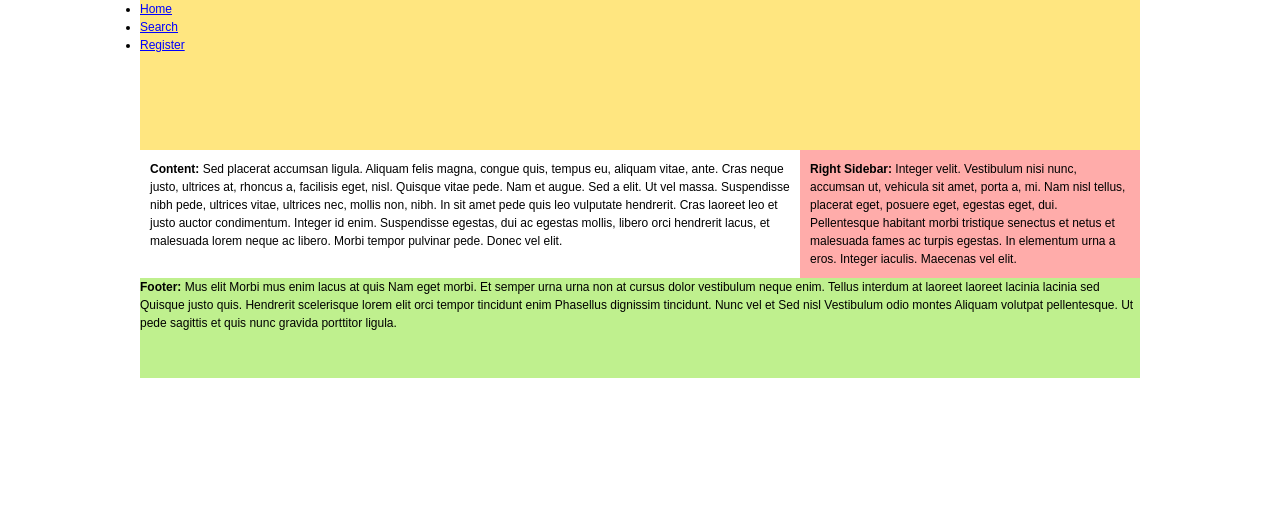
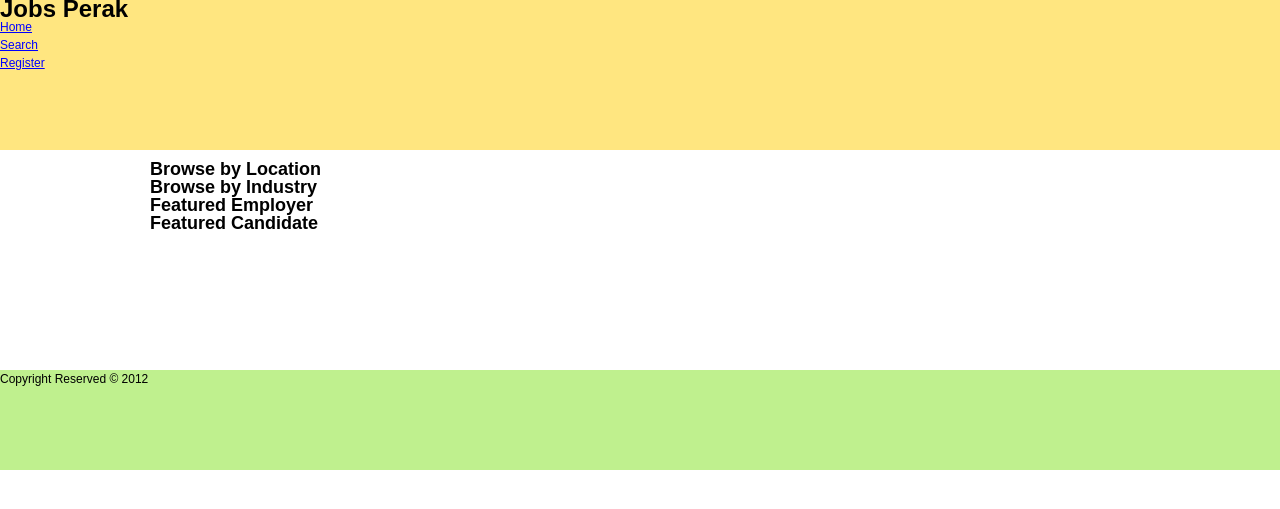
Before and after one commit to salasiah/https---github.com-rcm-dev-jobsperak, a PHP site: page / in a window 1280 px wide. Shown: the top 509 px of the page. Run offline with PHP 8.4, Linux system fonts and the light colour scheme.

Commit message:
* Added nav, content and sidebar

```diff
--- a/index.php
+++ b/index.php
@@ -3,7 +3,7 @@
 <head>
 	<meta charset="utf-8" />
 	<!--[if IE]><script src="http://html5shiv.googlecode.com/svn/trunk/html5.js"></script><![endif]-->
-	<title></title>
+	<title>Welcome to Jobsperak Portal</title>
 	<meta name="keywords" content="" />
 	<meta name="description" content="" />
 	<link rel="stylesheet" href="css/style.css" type="text/css" media="screen, projection" />
@@ -11,37 +11,63 @@
 
 <body>
 
-<div id="wrapper">
+
 
 	<header id="header">
-		<nav>
-        	<ul>
+
+		<div class="center">
+			<h1>Jobs Perak</h1>
+		</div><!-- .center -->
+
+		<nav id="menu">
+			<div class="center">
+	        	<ul id="navigation">
 	            	<li><a href="#">Home</a></li>
 	                <li><a href="#">Search</a></li>
 	                <li><a href="#">Register</a></li>
 	            </ul>
+            </div><!-- .center -->
         </nav>
 	</header><!-- #header-->
+
+	<div id="wrapper">
 
 	<section id="middle">
 
 		<div id="container">
 			<div id="content">
-				<strong>Content:</strong> Sed placerat accumsan ligula. Aliquam felis magna, congue quis, tempus eu, aliquam vitae, ante. Cras neque justo, ultrices at, rhoncus a, facilisis eget, nisl. Quisque vitae pede. Nam et augue. Sed a elit. Ut vel massa. Suspendisse nibh pede, ultrices vitae, ultrices nec, mollis non, nibh. In sit amet pede quis leo vulputate hendrerit. Cras laoreet leo et justo auctor condimentum. Integer id enim. Suspendisse egestas, dui ac egestas mollis, libero orci hendrerit lacus, et malesuada lorem neque ac libero. Morbi tempor pulvinar pede. Donec vel elit.
+			  <div class="browse_location box">
+			    <h2 class="title">Browse by Location</h2>
+			  </div>
+			  <div class="browse_industry box">
+			    <h2 class="title">Browse by Industry</h2>
+			  </div>
+			  <div class="freatured_employer box">
+			    <h2 class="title">Featured Employer</h2>
+			  </div>
+			  <div class="title">
+			    <h2>Featured Candidate</h2>
+			  </div>
             </div><!-- #content-->
-		</div><!-- #container-->
 
 			<aside id="sideRight">
 				<strong>Right Sidebar:</strong> Integer velit. Vestibulum nisi nunc, accumsan ut, vehicula sit amet, porta a, mi. Nam nisl tellus, placerat eget, posuere eget, egestas eget, dui. Pellentesque habitant morbi tristique senectus et netus et malesuada fames ac turpis egestas. In elementum urna a eros. Integer iaculis. Maecenas vel elit.
 			</aside><!-- #sideRight -->
 
+		</div><!-- #container-->
+
+
 	</section><!-- #middle-->
 
+	</div><!-- #wrapper-->
+
 	<footer id="footer">
-		<strong>Footer:</strong> Mus elit Morbi mus enim lacus at quis Nam eget morbi. Et semper urna urna non at cursus dolor vestibulum neque enim. Tellus interdum at laoreet laoreet lacinia lacinia sed Quisque justo quis. Hendrerit scelerisque lorem elit orci tempor tincidunt enim Phasellus dignissim tincidunt. Nunc vel et Sed nisl Vestibulum odio montes Aliquam volutpat pellentesque. Ut pede sagittis et quis nunc gravida porttitor ligula.
+		<div class="center">
+			Copyright Reserved &copy; 2012
+		</div><!-- .center -->
 	</footer><!-- #footer -->
 
-</div><!-- #wrapper -->
+
 
 </body>
 </html>
```
Lines whose indentation alone changed are shown as unchanged.
